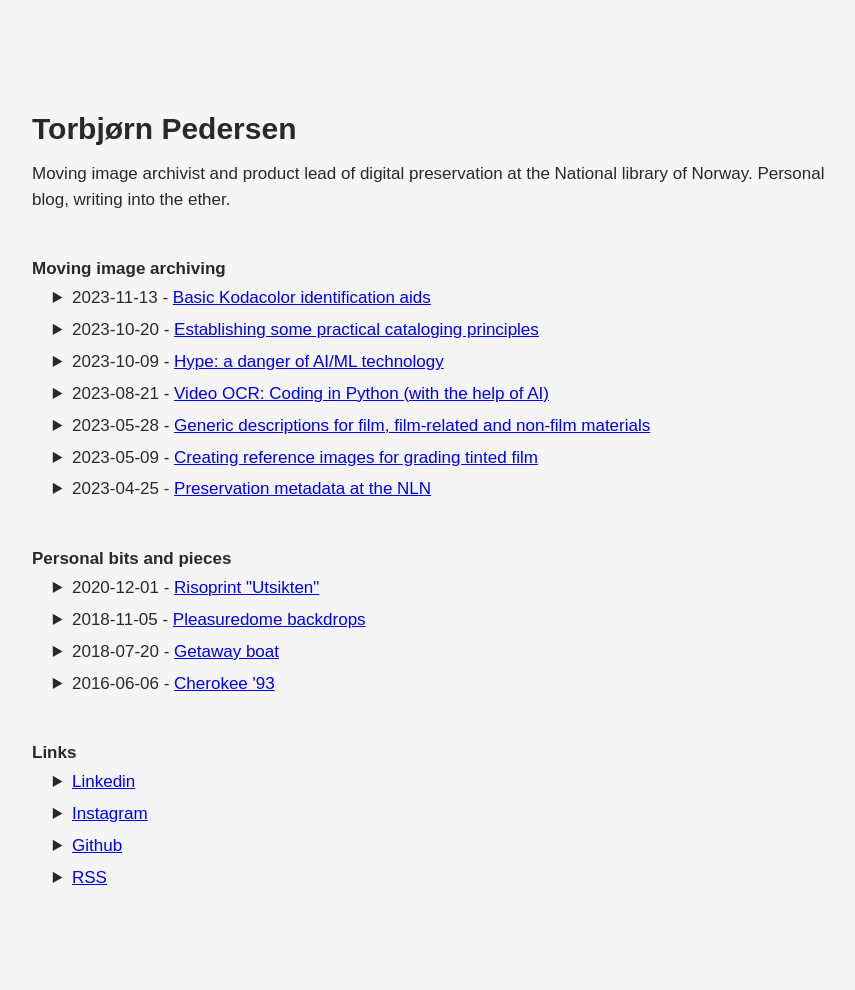
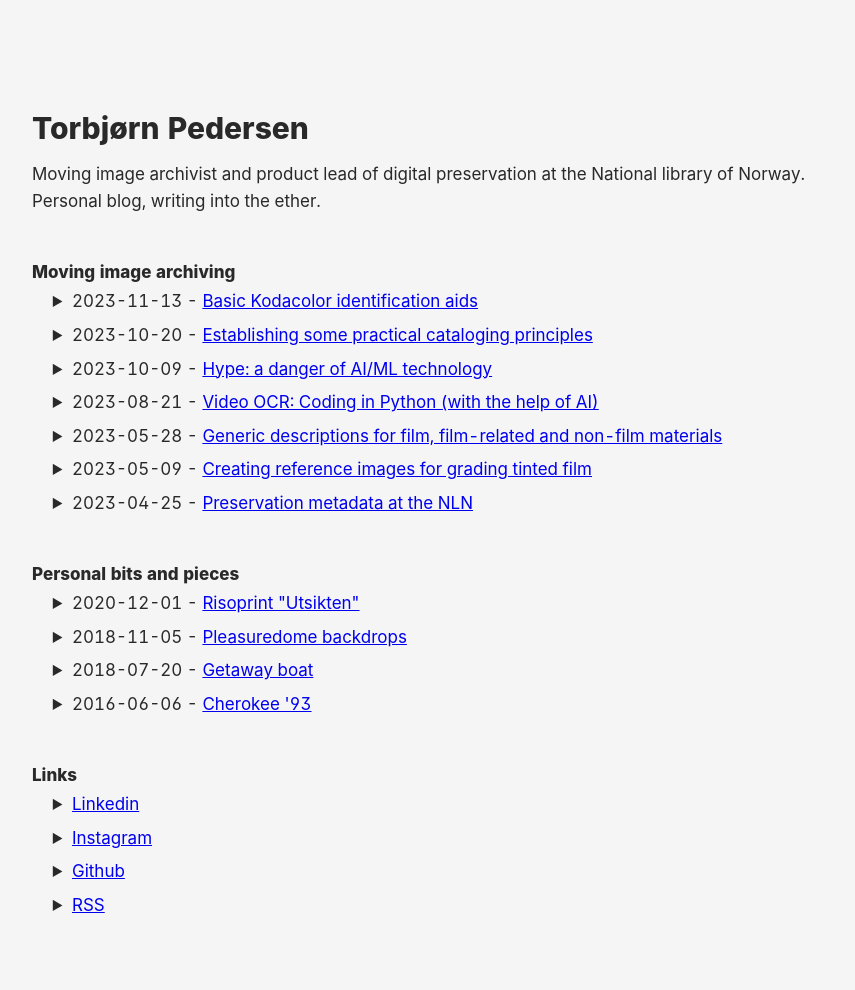
Before and after one commit to torbjornbp/torbjornbp.github.io, a Jekyll site: the page built from index.md, in a window 1280 px wide. Shown: the whole page, without its empty margins (208-1063 px from the left). Built offline with Jekyll 4.4.1, drawn with Linux system fonts in a browser that asks for light colours; some web fonts are replaced; before the commit the page ends 961 px from its top, so only the background shows below that.

Commit message:
font changes

```diff
--- a/assets/css/main.scss
+++ b/assets/css/main.scss
@@ -38,7 +38,7 @@
 
 :root {
   font-family: Inter, sans-serif;
-  font-feature-settings: 'liga' 1, 'calt' 1, 'tnum' 1, 'salt' 1;
+  font-feature-settings: 'liga' 1, 'calt' 1, 'tnum' 1, 'ss01' 1;
 }
 @supports ( font-variation-settings: normal ) {
   :root { font-family: Inter var, sans-serif; }
@@ -46,7 +46,6 @@
 
 @font-face {
   font-family: 'Berkeley Mono';
-  font-weight: 400;
   src: url('fonts/BerkeleyMono-Regular.woff2');
 }
 
@@ -54,16 +53,14 @@
 
 body {
   color: #292929;
-  font-family: Inter var, sans-serif;
+  font-family: Inter, sans-serif;
   font-style: normal;
   font-size: 17px;
-  line-height: 1.5;
-  font-variant-ligatures: common-ligatures;
-  -webkit-font-feature-settings: "liga";
+  line-height: 1.6;
 }
 
 h1, h2, h3, h4, h5, h6 {
-  font-weight: 700;
+  font-weight: 800;
   line-height: 1.1;
   margin-bottom: 0rem;
   margin-top: 3rem;
@@ -101,7 +98,7 @@
 
 hr {
   font-family: "Berkeley Mono", monospace;
-  font-weight: 400;;
+  font-weight: 400;
   font-size: 17px;
 }
 
```
